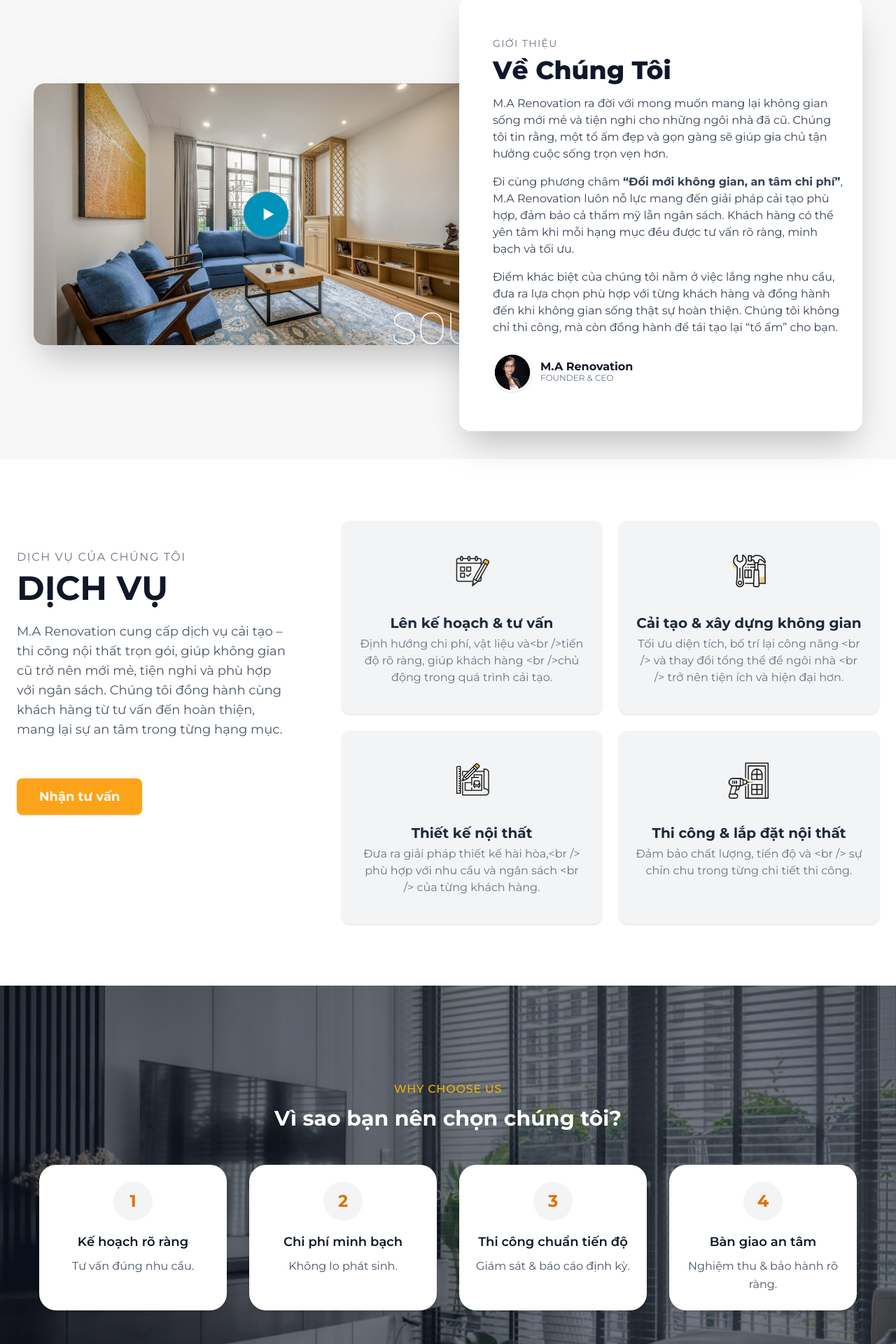
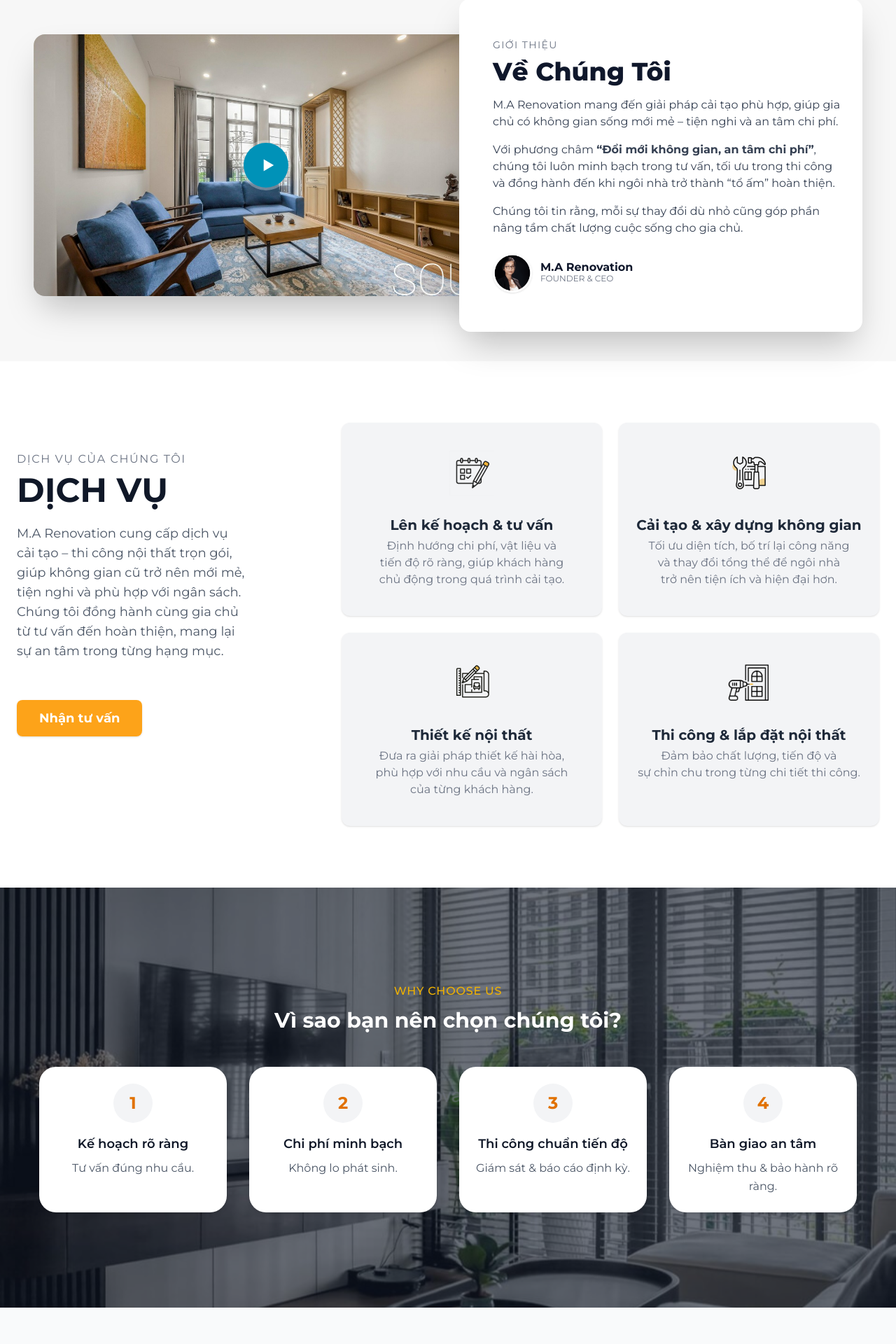
Before and after one commit to atemkumado/minh_an-landingpage, a React (Vite) app: page / in a window 1280 px wide. Shown: the part 860-2780 px from the top of the page at 70% size. Built offline with nearby package versions, Linux system fonts and the light colour scheme.

Commit message:
update format

```diff
--- a/src/components/About.jsx
+++ b/src/components/About.jsx
@@ -5,7 +5,10 @@ export const About = () => {
   const [open, setOpen] = React.useState(false);
 
   return (
-    <section id='About' className="flex flex-col md:flex-row items-center min-h-[70vh] gap-10 py-10 px-2 md:px-12 bg-[#f7f7f7] relative">
+    <section
+      id="About"
+      className="flex flex-col md:flex-row items-center min-h-[70vh] gap-10 py-10 px-2 md:px-12 bg-[#f7f7f7] relative"
+    >
       {/* Bên trái: Ảnh lớn + Play */}
       <div className="w-full md:w-3/5 flex justify-center md:justify-end items-center">
         <div className="relative w-full max-w-2xl md:max-w-4xl aspect-video rounded-2xl overflow-hidden shadow-2xl">
@@ -43,21 +46,17 @@ export const About = () => {
         </h2>
 
         <p className="mb-4 text-gray-700">
-          M.A Renovation ra đời với mong muốn mang lại không gian sống mới mẻ và
-          tiện nghi cho những ngôi nhà đã cũ. Chúng tôi tin rằng, một tổ ấm đẹp
-          và gọn gàng sẽ giúp gia chủ tận hưởng cuộc sống trọn vẹn hơn.
+          M.A Renovation mang đến giải pháp cải tạo phù hợp, giúp gia chủ có
+          không gian sống mới mẻ – tiện nghi và an tâm chi phí.
         </p>
         <p className="mb-4 text-gray-700">
-          Đi cùng phương châm <b>“Đổi mới không gian, an tâm chi phí”</b>, M.A
-          Renovation luôn nỗ lực mang đến giải pháp cải tạo phù hợp, đảm bảo cả
-          thẩm mỹ lẫn ngân sách. Khách hàng có thể yên tâm khi mỗi hạng mục đều
-          được tư vấn rõ ràng, minh bạch và tối ưu.
+          Với phương châm <strong>“Đổi mới không gian, an tâm chi phí”</strong>,
+          chúng tôi luôn minh bạch trong tư vấn, tối ưu trong thi công và đồng
+          hành đến khi ngôi nhà trở thành “tổ ấm” hoàn thiện.
         </p>
         <p className="mb-4 text-gray-700">
-          Điểm khác biệt của chúng tôi nằm ở việc lắng nghe nhu cầu, đưa ra lựa
-          chọn phù hợp với từng khách hàng và đồng hành đến khi không gian sống
-          thật sự hoàn thiện. Chúng tôi không chỉ thi công, mà còn đồng hành để
-          tái tạo lại “tổ ấm” cho bạn.
+          Chúng tôi tin rằng, mỗi sự thay đổi dù nhỏ cũng góp phần nâng tầm chất
+          lượng cuộc sống cho gia chủ.
         </p>
 
         <div className="flex items-center gap-3 mt-6">
--- a/src/components/Header.jsx
+++ b/src/components/Header.jsx
@@ -11,8 +11,8 @@ export const Header = () => {
       <div className="absolute inset-0 bg-black opacity-60 z-0"></div>
       <Navbar />
       <div className='container  mx-auto py-4 px-6 md:px-20 lg:px-32 text-white relative'>
-        <h2 className='text-4xl sm:text-6xl md:text-[84px] inline-block font-oswald font-semibold'>ĐỔI MỚI KHÔNG GIAN </h2> <br />
-        <h2 className='text-4xl sm:text-6xl md:text-[84px] inline-block font-oswald font-semibold mt-6'> AN TÂM CHI PHÍ</h2>
+        <h2 className='text-4xl sm:text-6xl md:text-[84px] inline-block font-oswald font-semibold text-nowrap'>"ĐỔI MỚI KHÔNG GIAN, </h2> <br />
+        <h2 className='text-4xl sm:text-6xl md:text-[84px] inline-block font-oswald font-semibold mt-6 text-nowrap'> AN TÂM CHI PHÍ"</h2>
         <div className='space-x-6 mt-12'>
           <a href="#Projects" className='border border-white px-8 py-3 rounded font-semibold text-xl'>Dự án</a>
           <a href="" className='bg-amber-500/90 border border-yellow-600 hover:bg-yellow-600 hover:border-yellow-600 px-8 py-3 rounded font-semibold text-xl'>Liên hệ</a>
--- a/src/components/Projects.jsx
+++ b/src/components/Projects.jsx
@@ -40,8 +40,8 @@ export const Projects = () => {
         </h2>
         <div className="w-16 h-1 bg-orange-400 rounded-full mx-auto mb-8"></div>
         <p className="text-center text-gray-500 mb-12 max-w-2xl mx-auto">
-          Minh An chuyên cải tạo, nâng cấp không gian sống và làm việc. Xem sự
-          khác biệt rõ rệt trước và sau khi cải tạo!
+          M.A Renovation chuyên cải tạo và nâng cấp không gian sống – làm việc.
+          Khám phá sự khác biệt rõ rệt trước và sau khi cải tạo!
         </p>
         {/* Danh sách card */}
         <div className="flex justify-end items-center mb-8">
@@ -75,6 +75,7 @@ export const Projects = () => {
               >
                 {/* Hình ảnh project */}
                 <img
+                  height={651}
                   className="w-full h-auto mb-14 rounded-xl transition group-hover:scale-105 group-hover:shadow-2xl"
                   src={project.image}
                   alt={project.title}
--- a/src/components/Reasons.jsx
+++ b/src/components/Reasons.jsx
@@ -13,17 +13,17 @@ export const Reasons = () => {
     },
     {
       title: "Thi công chuẩn tiến độ",
-      desc: "Giám sát & báo cáo định kỳ.",
+      desc: "Giám sát & báo cáo <span class='break-last'> định kỳ. </span>",
     },
     {
       title: "Bàn giao an tâm",
-      desc: "Nghiệm thu & bảo hành rõ ràng.",
+      desc: "Nghiệm thu & bảo hành <span class='break-last'> rõ ràng. </span>",
     },
   ];
 
   return (
     <div
-       className="w-full min-h-[600px] flex flex-col justify-center items-center relative p-8"
+      className="w-full min-h-[600px] flex flex-col justify-center items-center relative p-8"
       style={{
         backgroundImage: `url(${assets.reasons})`,
         backgroundRepeat: "no-repeat",
@@ -54,7 +54,10 @@ export const Reasons = () => {
               <h3 className="text-lg font-semibold mb-2 text-gray-900">
                 {item.title}
               </h3>
-              <p className="text-gray-600 leading-relaxed">{item.desc}</p>
+              <p
+                className="text-gray-600 leading-relaxed"
+                dangerouslySetInnerHTML={{ __html: item.desc }}
+              ></p>
             </div>
           ))}
         </div>
--- a/src/components/Services.jsx
+++ b/src/components/Services.jsx
@@ -3,7 +3,10 @@ import { assets, SERVICES } from "../assets/assets";
 
 export const Services = () => {
   return (
-    <section id="Services" className="w-full  bg-white py-16 px-4 md:px-0 flex justify-center">
+    <section
+      id="Services"
+      className="w-full  bg-white py-16 px-4 md:px-0 flex justify-center"
+    >
       <div className="max-w-7xl p-6 w-full flex flex-col md:flex-row gap-10 md:gap-20">
         {/* Bên trái: Thông tin, mô tả */}
         <div className="w-full md:w-1/3 flex flex-col justify-start">
@@ -12,12 +15,15 @@ export const Services = () => {
           </p>
           <h2 className="text-5xl font-bold mb-6 text-gray-900">DỊCH VỤ</h2>
           <p className="mb-6 text-gray-600 text-lg">
-            M.A Renovation cung cấp dịch vụ cải tạo – thi công nội thất trọn
-            gói, giúp không gian cũ trở nên mới mẻ, tiện nghi và phù hợp với
-            ngân sách. Chúng tôi đồng hành cùng khách hàng từ tư vấn đến hoàn
-            thiện, mang lại sự an tâm trong từng hạng mục.
+            M.A Renovation cung cấp dịch vụ <br />
+            cải tạo – thi công nội thất trọn gói, <br />
+            giúp không gian cũ trở nên mới mẻ, <br />
+            tiện nghi và phù hợp với ngân sách. <br />
+            Chúng tôi đồng hành cùng gia chủ <br />
+            từ tư vấn đến hoàn thiện, mang lại <br />
+            sự an tâm trong từng hạng mục.
           </p>
-          <div className="text-start mt-8 hidden md:inline-block" >
+          <div className="text-start mt-8 hidden md:inline-block">
             <button className="bg-amber-500/90 hover:bg-amber-600 text-white text-lg font-bold py-3 px-8 rounded-lg shadow transition">
               Nhận tư vấn
             </button>
@@ -39,7 +45,10 @@ export const Services = () => {
               <h3 className="text-xl font-bold text-gray-800 mb-1 mt-3">
                 {item.title}
               </h3>
-              <p className="text-gray-500">{item.desc}</p>
+              <p
+                className="text-gray-500"
+                dangerouslySetInnerHTML={{ __html: item.desc }}
+              ></p>
             </div>
           ))}
         </div>
--- a/src/index.css
+++ b/src/index.css
@@ -31,3 +31,13 @@
 .font-outfit {
   font-family: 'Outfit', sans-serif;
 }
+
+.break-last {
+  display: inline;
+}
+
+@media (max-width: 480px) {
+  .break-last {
+    display: block;
+  }
+}
```
